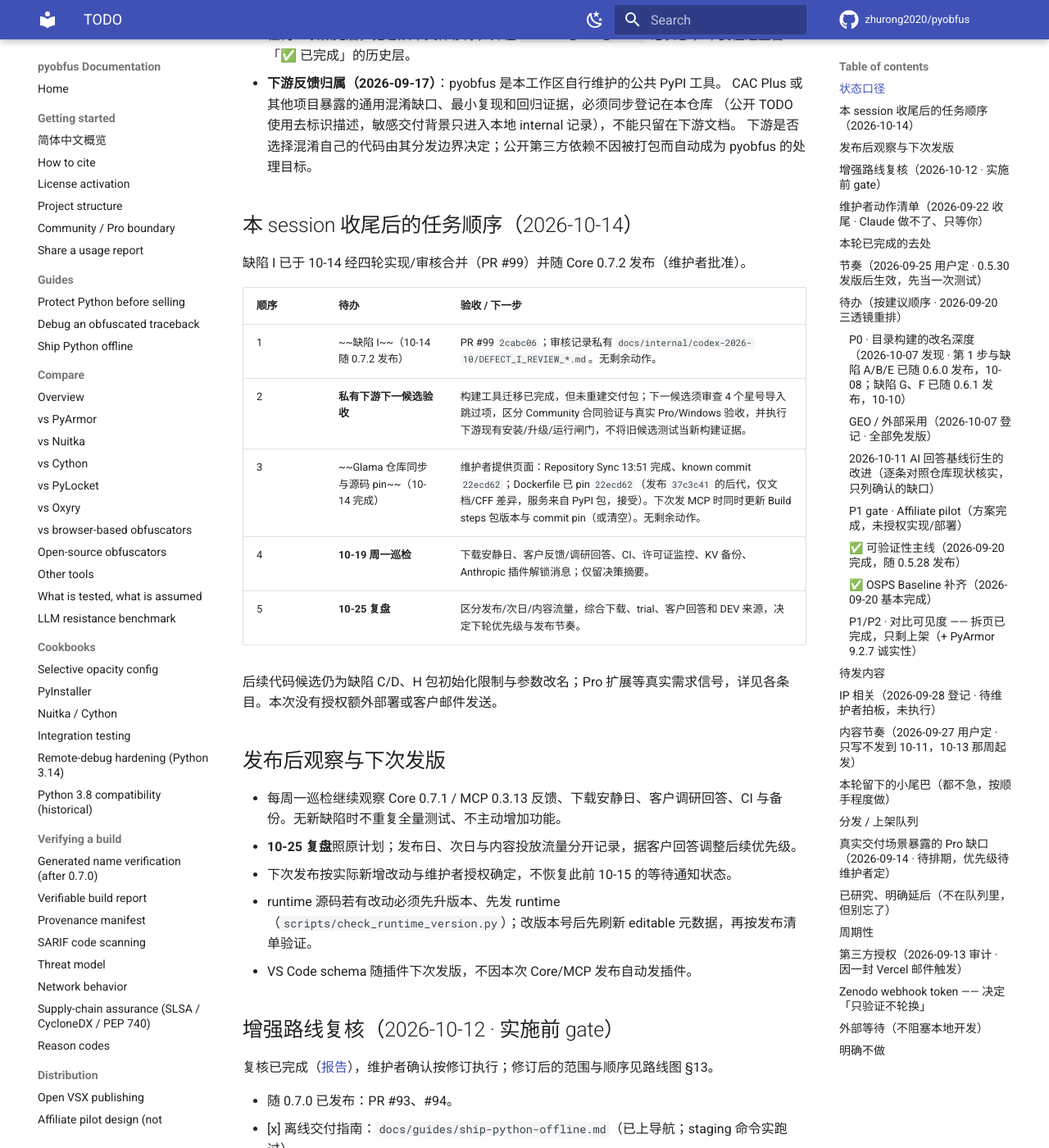
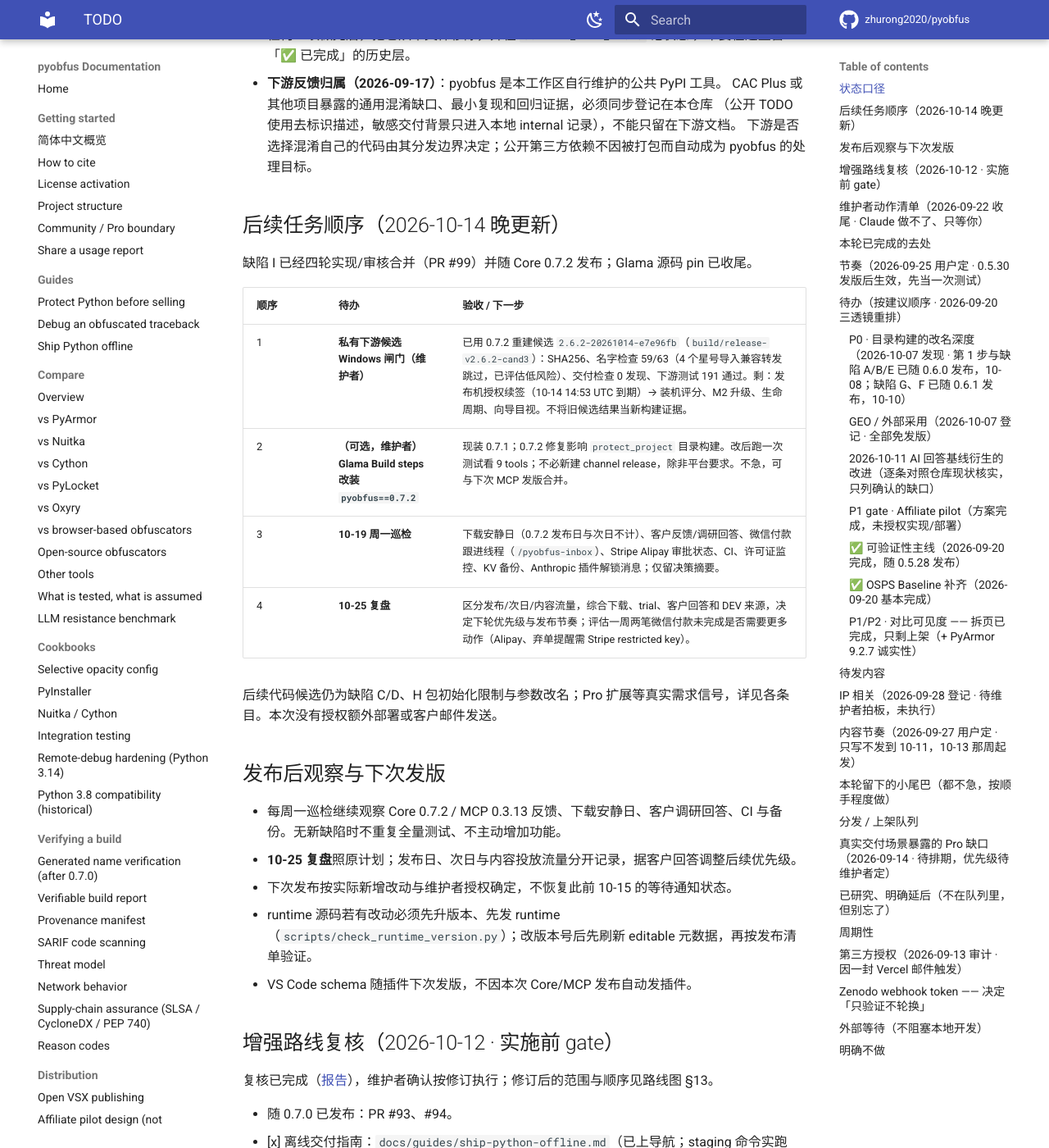
Before and after one commit to zhurong2020/pyobfus, an MkDocs documentation site: the page built from docs/TODO.md, in a window 1280 px wide and 1400 px high, scrolled down 444 px. Shown: the whole window at 82% size. Built offline with MkDocs 1.6.1 and Material for MkDocs 9.7.7, drawn with Linux system fonts in a browser that asks for light colours; comment, search, counter and statistics services are not loaded.

Commit message:
docs(todo): reorder follow-ups after Core 0.7.2
Downstream candidate rebuilt and waiting for the Windows gate; optional
Glama Core pin bump; 10-19 sweep adds the WeChat follow-up thread and
Alipay status.

Co-Authored-By: Claude Opus 5.5 <noreply@anthropic.com>

```diff
--- a/docs/TODO.md
+++ b/docs/TODO.md
@@ -18,23 +18,22 @@
   下游是否选择混淆自己的代码由其分发边界决定；公开第三方依赖不因被打包而自动成为
   pyobfus 的处理目标。
 
-## 本 session 收尾后的任务顺序（2026-10-14）
+## 后续任务顺序（2026-10-14 晚更新）
 
-缺陷 I 已于 10-14 经四轮实现/审核合并（PR #99）并随 Core 0.7.2 发布（维护者批准）。
+缺陷 I 已经四轮实现/审核合并（PR #99）并随 Core 0.7.2 发布；Glama 源码 pin 已收尾。
 
 | 顺序 | 待办 | 验收 / 下一步 |
 |---|---|---|
-| 1 | ~~缺陷 I~~（10-14 随 0.7.2 发布） | PR #99 `2cabc06`；审核记录私有 `docs/internal/codex-2026-10/DEFECT_I_REVIEW_*.md`。无剩余动作。 |
-| 2 | **私有下游下一候选验收** | 构建工具迁移已完成，但未重建交付包；下一候选须审查 4 个星号导入跳过项，区分 Community 合同验证与真实 Pro/Windows 验收，并执行下游现有安装/升级/运行闸门，不将旧候选测试当新构建证据。 |
-| 3 | ~~Glama 仓库同步与源码 pin~~（10-14 完成） | 维护者提供页面：Repository Sync 13:51 完成、known commit `22ecd62`；Dockerfile 已 pin `22ecd62`（发布 `37c3c41` 的后代，仅文档/CFF 差异，服务来自 PyPI 包，接受）。下次发 MCP 时同时更新 Build steps 包版本与 commit pin（或清空）。无剩余动作。 |
-| 4 | **10-19 周一巡检** | 下载安静日、客户反馈/调研回答、CI、许可证监控、KV 备份、Anthropic 插件解锁消息；仅留决策摘要。 |
-| 5 | **10-25 复盘** | 区分发布/次日/内容流量，综合下载、trial、客户回答和 DEV 来源，决定下轮优先级与发布节奏。 |
+| 1 | **私有下游候选 Windows 闸门（维护者）** | 已用 0.7.2 重建候选 `2.6.2-20261014-e7e96fb`（`build/release-v2.6.2-cand3`）：SHA256、名字检查 59/63（4 个星号导入兼容转发跳过，已评估低风险）、交付检查 0 发现、下游测试 191 通过。剩：发布机授权续签（10-14 14:53 UTC 到期）→ 装机评分、M2 升级、生命周期、向导目视。不将旧候选结果当新构建证据。 |
+| 2 | **（可选，维护者）Glama Build steps 改装 `pyobfus==0.7.2`** | 现装 0.7.1；0.7.2 修复影响 `protect_project` 目录构建。改后跑一次测试看 9 tools；不必新建 channel release，除非平台要求。不急，可与下次 MCP 发版合并。 |
+| 3 | **10-19 周一巡检** | 下载安静日（0.7.2 发布日与次日不计）、客户反馈/调研回答、微信付款跟进线程（`/pyobfus-inbox`）、Stripe Alipay 审批状态、CI、许可证监控、KV 备份、Anthropic 插件解锁消息；仅留决策摘要。 |
+| 4 | **10-25 复盘** | 区分发布/次日/内容流量，综合下载、trial、客户回答和 DEV 来源，决定下轮优先级与发布节奏；评估一周两笔微信付款未完成是否需要更多动作（Alipay、弃单提醒需 Stripe restricted key）。 |
 
 后续代码候选仍为缺陷 C/D、H 包初始化限制与参数改名；Pro 扩展等真实需求信号，详见各条目。本次没有授权额外部署或客户邮件发送。
 
 ## 发布后观察与下次发版
 
-- 每周一巡检继续观察 Core 0.7.1 / MCP 0.3.13 反馈、下载安静日、客户调研回答、CI 与备份。无新缺陷时不重复全量测试、不主动增加功能。
+- 每周一巡检继续观察 Core 0.7.2 / MCP 0.3.13 反馈、下载安静日、客户调研回答、CI 与备份。无新缺陷时不重复全量测试、不主动增加功能。
 - **10-25 复盘**照原计划；发布日、次日与内容投放流量分开记录，据客户回答调整后续优先级。
 - 下次发布按实际新增改动与维护者授权确定，不恢复此前 10-15 的等待通知状态。
 - runtime 源码若有改动必须先升版本、先发 runtime（`scripts/check_runtime_version.py`）；改版本号后先刷新 editable 元数据，再按发布清单验证。
```
